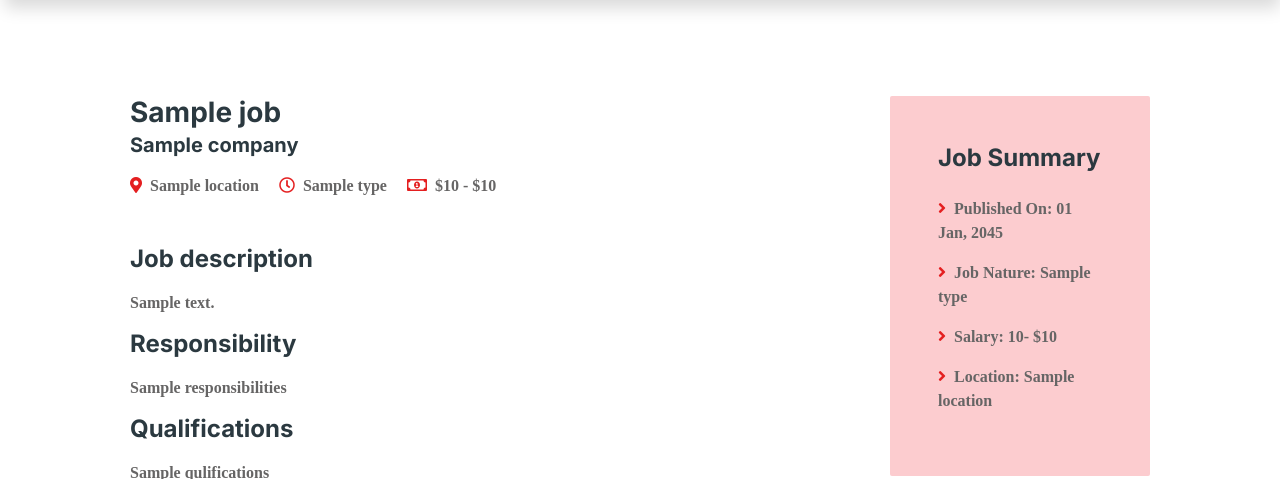
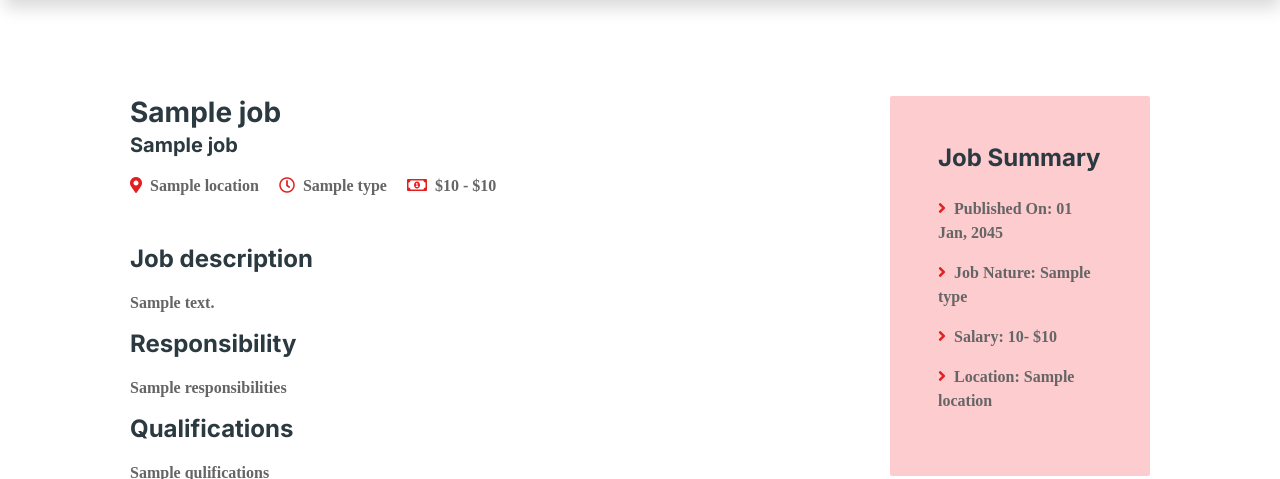
Before and after one commit to parth9869/LSC-Alumni-Hub-Project, a Django app: template job/templates/jobView.html in a window 1280 px wide. Shown: the part 82-561 px from the top of the page. Run offline with Django 4.2, Linux system fonts and the light colour scheme; tables that the repository leaves empty hold one stand-in row (values such as "Sample post"); the template is opened without the code that fills it: values that come from a table or form of the project are taken from there, most other values are stand-ins (such as "Sample title", 1, 10 or a date in 2020); parts of the project's set-up code (start-up, migrations or seed data) failed here and were passed over; some libraries are stand-ins or nearby versions.

Commit message:
final version

```diff
--- a/dashboard/templates/Dashboard.html
+++ b/dashboard/templates/Dashboard.html
@@ -230,7 +230,7 @@
                 <div class="post__header">
                     <i class="material-icons sidebar__topAvatar"> account_circle </i>
                     <div class="post__info">
-                        <h2>Meet patel</h2>
+                       <h2> <a style="text-decoration: none; color:black" href=""> Meet patel</a></h2>
 
                     </div>
                 </div>
--- a/job/templates/jobView.html
+++ b/job/templates/jobView.html
@@ -125,7 +125,7 @@
 
                             <div class="text-start">
                                 <h3 class="mb-1">{{job.title}}</h3>
-                                <h5 class="mb-3">{{job.company}}</h3>
+                                <h5 class="mb-3">{{job.companyname}}</h3>
                                     <span class="text-truncate me-3"><i class="fa fa-map-marker-alt  me-2"
                                             id="faviconIcon"></i>{{job.location}}</span>
                                     <span class="text-truncate me-3"><i class="far fa-clock  me-2"
--- a/job/views.py
+++ b/job/views.py
@@ -75,11 +75,15 @@ def jobsearch(request,btn,val,pagenumber):
         else:
              return render(request,'jobsearch.html',{"jobs":'',"btn":btn,"val":val})
 
+
 @login_required(login_url='/')
 def jobview(request,id):
     resultset=jobs.objects.get(_id=id)
     jobposterdetails=CustomUser.objects.get(_id=resultset.postby)
     return render(request,'jobview.html',{'job':resultset,'jobposterdetails':jobposterdetails})
+
+
+
 
 @login_required(login_url='/')
 def jobpost(request):
--- a/userprofile/templates/profile.html
+++ b/userprofile/templates/profile.html
@@ -145,6 +145,7 @@
                             <p class=" mb-4">Student of {{user.programname}} </p>
                             {% elif user.usertype == 'Alumni' %}
                             <p class=" mb-4">Alumni of {{user.programname}} </p>
+                            <p class=" mb-4">Batch {{user.passingyear}} </p>
                             {% elif user.usertype == 'Professor' %}
                             <p class=" mb-4">Professor At Fanshawe College </p>
                             {% endif %}
```
Also changed, not shown: job/templates/jobhome.html (+6 -4 lines), static/images/profile/parth123_profile.jpg.
